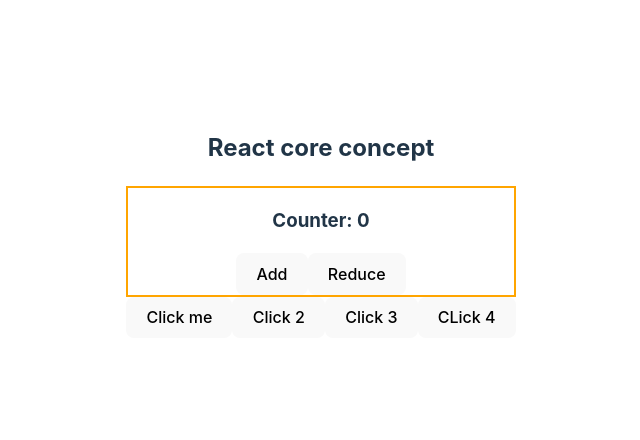
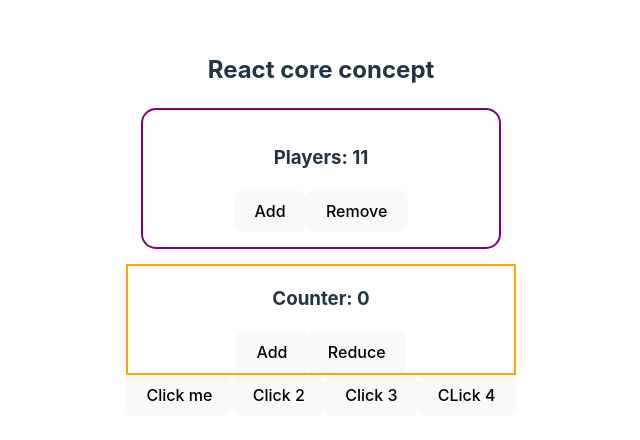
Before and after one commit to rakib826/ph-module-39-react-core-concept-part2, a React (Vite) app: page / in a window 1280 px wide. Shown: the part 176-616 px from the top of the page, without its empty margins (319-959 px from the left). Built offline with nearby package versions, Linux system fonts and the light colour scheme.

Commit message:
payer add remove using state hook

```diff
--- a/src/App.jsx
+++ b/src/App.jsx
@@ -1,6 +1,7 @@
 
 import './App.css'
 import Counter from './Counter'
+import Team from './Team'
 
 function App() {
   function handleClick(){
@@ -15,6 +16,7 @@
   return (
     <>
       <h2>React core concept</h2>
+      <Team></Team>
       <Counter></Counter>
 
       <button onClick={handleClick}>Click me</button>
--- /dev/null
+++ b/src/Team.jsx
@@ -0,0 +1,27 @@
+import { useState } from "react"
+
+export default function Team(){
+  const [team, setTeam] = useState(11)
+  const handleAdd = () =>{
+    const newTeam = team+1;
+    setTeam(newTeam)
+  }
+  const handleRemove = () =>{
+    // const newTeam = team -1;
+    // setTeam(newTeam)
+    setTeam(team-1)
+  }
+  const teamStyle = {
+    border: '2px solid purple',
+    margin: '15px',
+    padding: '15px',
+    borderRadius: '15px'
+  }
+  return(
+    <div style={teamStyle}>
+      <h3>Players: {team} </h3>
+      <button onClick={handleAdd}>Add</button>
+      <button onClick={handleRemove}>Remove</button>
+    </div>
+  )
+}
```
